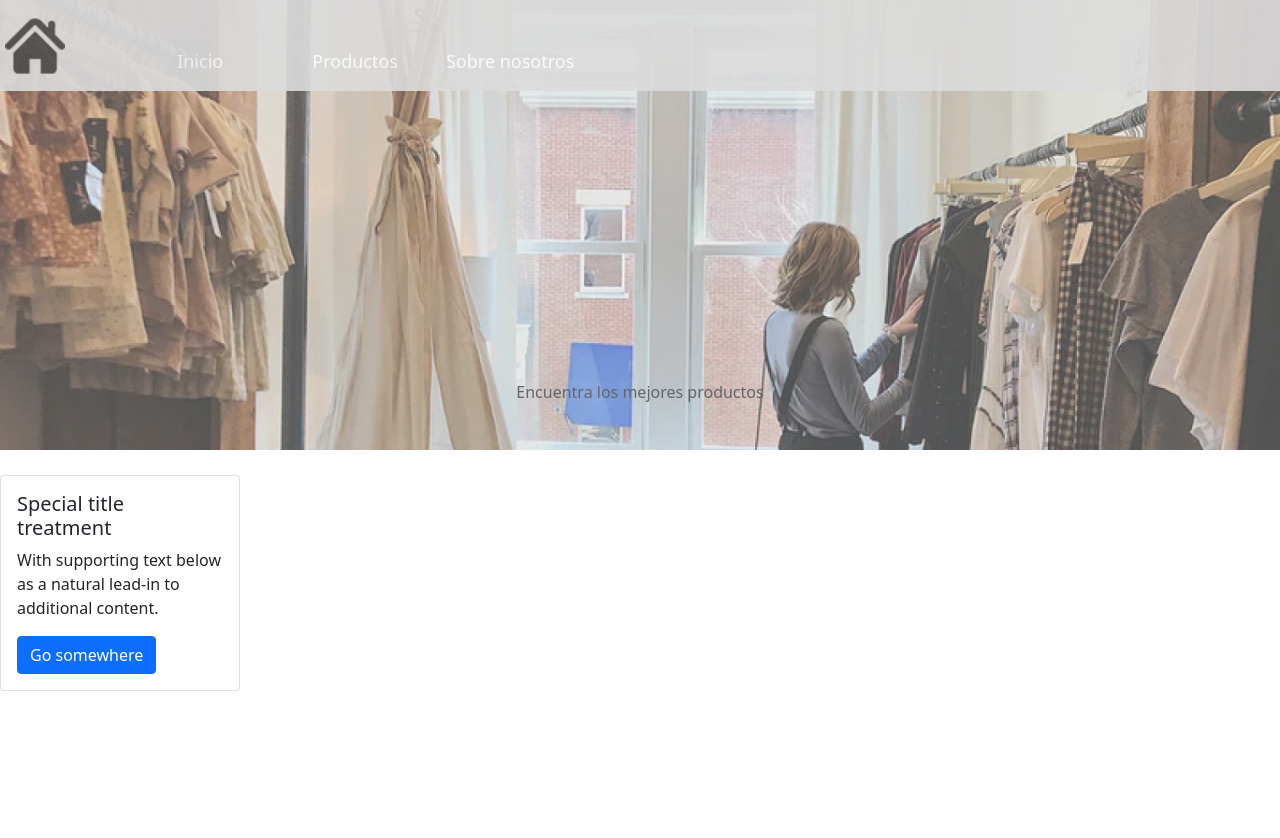
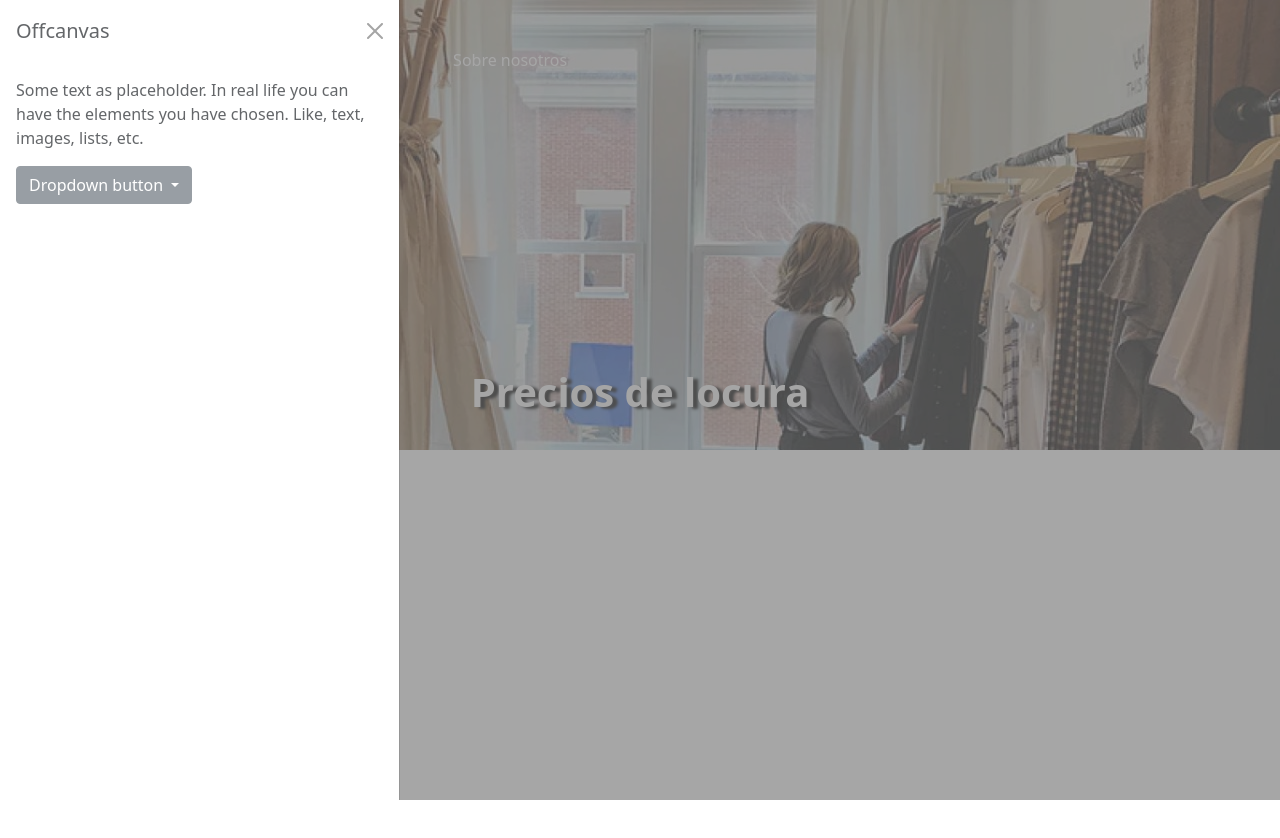
Before and after one commit to anthonyR012/sam_queen_shop, a website: page index.html in a window 1280 px wide. Both pictures are taken after a click on the link 53 px from the left and 45 px from the top of the page. Shown: the top 838 px of the page. Drawn offline with nearby package versions, Linux system fonts and the light colour scheme.

Commit message:
Feat: Create Canvas and desing the letters

```diff
--- a/css/esqueleton.css
+++ b/css/esqueleton.css
@@ -25,3 +25,8 @@
 
     border-bottom: 5px solid;
     }
+
+.changeTheP{
+    color: white;
+    text-shadow: 5px 2px 3px black;
+}
--- a/css/style.css
+++ b/css/style.css
@@ -14,7 +14,10 @@
 
 
  }
-.transicionColorNav-css{
+ .transicionBeforeNav-css{
+    transition: 0.5s ease;
+ }
+.transicionAfterNav-css{
     transition: 1.1s ease;
     opacity: 90%;
     font-size: 18px;
--- a/index.html
+++ b/index.html
@@ -19,29 +19,46 @@
 
              <nav class="navbar navbar-expand-sm navbar-light fixed-top " >
 
-              <a class="navbar-brand  col-1 " href="#"><img src="img/home.png" class="logoSam-css" alt=""></a>
+              <a class="navbar-brand  col-1 " href="#"><img src="img/Log_.png" class="logoSam-css " data-bs-toggle="offcanvas" href="#offcanvasExample" role="button" aria-controls="offcanvasExample" alt=""></a>
               <button class="navbar-toggler " type="button" data-bs-toggle="collapse" data-bs-target="#navbarSupportedContent" aria-controls="navbarSupportedContent" aria-expanded="false" aria-label="Toggle navigation">
                <img src="img/desplegable.png " alt="" ></button>
                         <div class="collapse navbar-collapse " id="navbarSupportedContent">
-                        <div class="col-2  nav-item navbarButtons-css"><a href="#" class="buttonLinkNav-css ">Inicio</a></div>
+                        <div class="col-2  nav-item navbarButtons-css"><a href="#" class="buttonLinkNav-css " >Inicio</a></div>
                         <div class="col-2  nav-item navbarButtons-css"><a href="#" class="buttonLinkNav-css">Productos</a></div>
                         <div class="col-2  nav-item navbarButtons-css"><a href="#" class="buttonLinkNav-css">Sobre nosotros</a></div>
                         </div>
-
+           <!-- navBar desplegable izquierdo                          -->
              </nav>
 
+            <div class="offcanvas offcanvas-start" tabindex="-1" id="offcanvasExample" aria-labelledby="offcanvasExampleLabel">
+              <div class="offcanvas-header">
+                <h5 class="offcanvas-title" id="offcanvasExampleLabel">Offcanvas</h5>
+                <button type="button" class="btn-close text-reset" data-bs-dismiss="offcanvas" aria-label="Close"></button>
+              </div>
+              <div class="offcanvas-body">
+                <div>
+                  Some text as placeholder. In real life you can have the elements you have chosen. Like, text, images, lists, etc.
+                </div>
+                <div class="dropdown mt-3">
+                  <button class="btn btn-secondary dropdown-toggle" type="button" id="dropdownMenuButton" data-bs-toggle="dropdown">
+                    Dropdown button
+                  </button>
+                  <ul class="dropdown-menu" aria-labelledby="dropdownMenuButton">
+                    <li><a class="dropdown-item" href="#">Action</a></li>
+                    <li><a class="dropdown-item" href="#">Another action</a></li>
+                    <li><a class="dropdown-item" href="#">Something else here</a></li>
+                  </ul>
+                </div>
+              </div>
+            </div>
+
         <div class="position-absolute top-50 start-50 translate-middle">
-            <p>Encuentra los mejores productos</p>
+            <p class="changeTheP fs-1 fw-bolder">Precios de locura </p>
+            <p class="changeTheP visually-hidden fs-1 fw-bolder">Encuentra los mejores productos</p>
         </div>
 
     </div>
-    <div class="card scroll-css" style="width: 15rem;">
-        <div class="card-body">
-          <h5 class="card-title">Special title treatment</h5>
-          <p class="card-text">With supporting text below as a natural lead-in to additional content.</p>
-          <a href="#" class="btn btn-primary">Go somewhere</a>
-        </div>
-      </div>
+    <div class="scroll-css"></div>
 
 
 
--- a/ts/app.js
+++ b/ts/app.js
@@ -1,5 +1,4 @@
 // variables
-var aplicationAnimacionScroll = document.querySelector("nav.navbar-expand-sm");
 // inicio app
 window.addEventListener("scroll", function () {
     var divAfer = document.querySelector(".scroll-css");
@@ -13,12 +12,14 @@ window.addEventListener("scroll", function () {
 });
 // funciones
 function changeAnimation(valorDeEntrada) {
+    var aplicationAnimacionScroll = document.querySelector("nav.navbar-expand-sm");
     if (valorDeEntrada === true) {
-        aplicationAnimacionScroll.classList.add("transicionColorNav-css");
+        aplicationAnimacionScroll.classList.add("transicionAfterNav-css");
     }
     else {
-        if (aplicationAnimacionScroll.className === "transicionColorNav-css") {
-            aplicationAnimacionScroll.remove();
+        if (aplicationAnimacionScroll.classList.contains("transicionAfterNav-css")) {
+            aplicationAnimacionScroll.classList.remove("transicionAfterNav-css");
+            aplicationAnimacionScroll.classList.add("transicionBeforeNav-css");
         }
     }
 }
```
Also changed, not shown: ts/app.ts (+9 -4 lines), img/LogoSamNaranja.png (added).
